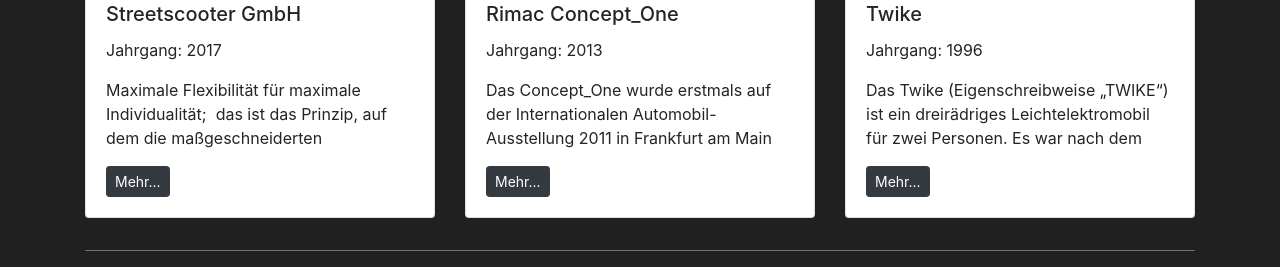
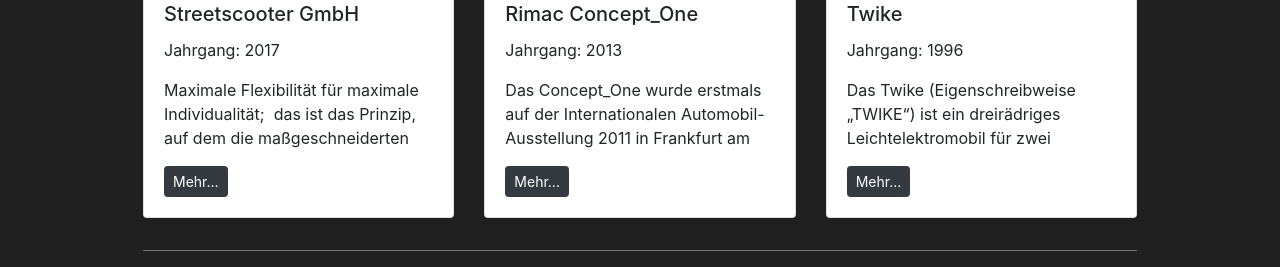
Before and after one commit to BorissowT/JazzCar-firstDjango-, a Django app: page / in a window 1280 px wide. Shown: the part 2171-2438 px from the top of the page. Run offline with Django 3.2, Linux system fonts and the light colour scheme; some libraries are stand-ins or nearby versions.

Commit message:
fixed menu

```diff
--- a/jazzcars/autos/static/autos/style.css
+++ b/jazzcars/autos/static/autos/style.css
@@ -1,6 +1,7 @@
 .background {
     background-color: #202020;
-    margin: auto;
+    margin-right: 10%;
+    margin-left: 10%;
 }
 
 .jumbotron {
@@ -50,8 +51,8 @@
 .fixed {
     position:fixed;
     top: 10px;
-    left: 18%;
-    width: 65%;
+    left: 10%;
+    width: 80%;
     z-index: 2;
     border: 2px solid #202020;
     height: 60px;
```
